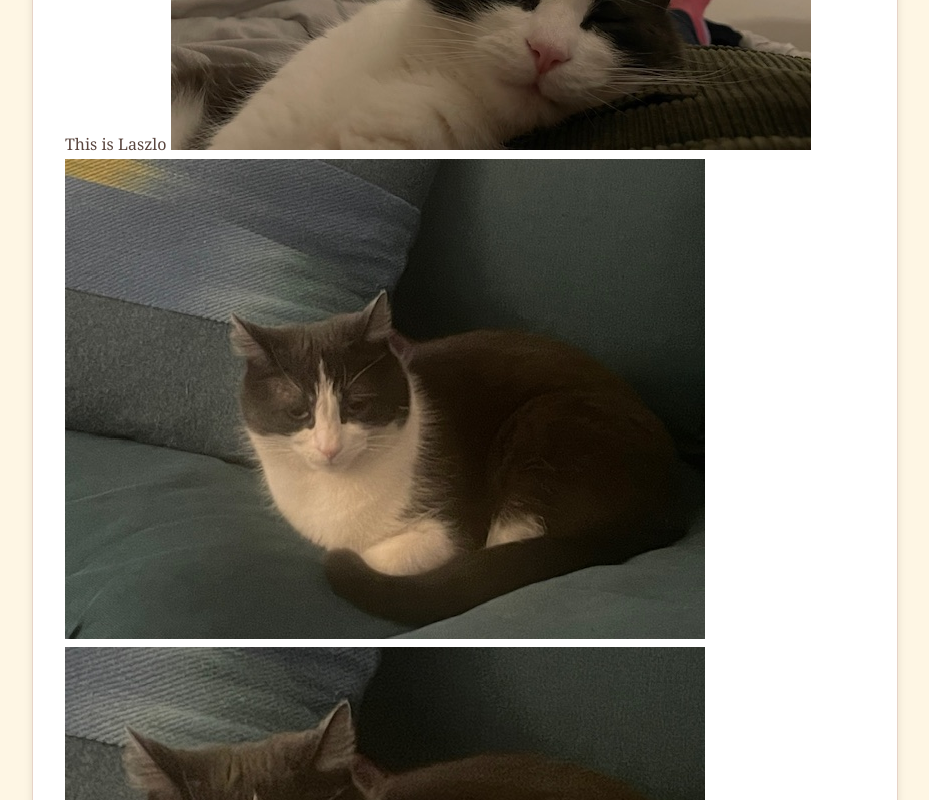
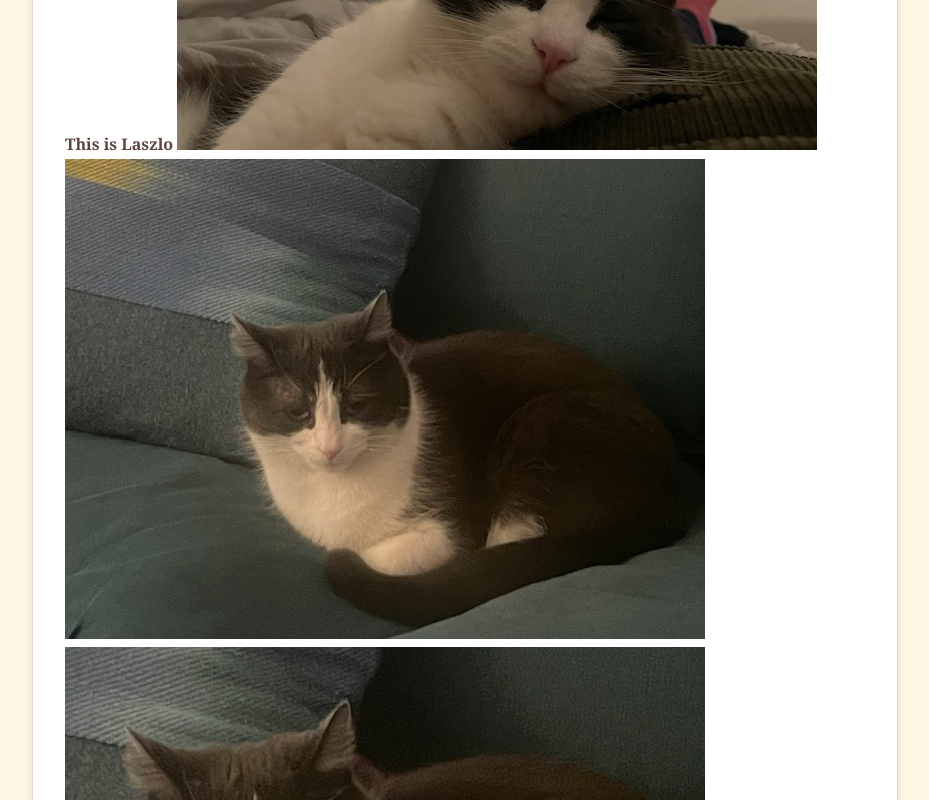
Before and after one commit to catlikesice/CatCare, a plain HTML site: page index.html in a window 1280 px wide. Shown: the part 880-1680 px from the top of the page, without its empty margins (175-1104 px from the left). Drawn offline with Linux system fonts and the light colour scheme.

Commit message:
Update index.html

```diff
--- a/index.html
+++ b/index.html
@@ -57,13 +57,13 @@
         </section>
         <section>
             <h2>Cat Photos</h2>
-            This is Laszlo
+            <b>This is Laszlo</b>
 
             <img src="IMG_9465.jpg">
             <img src="IMG_9599.jpg">
             <img src="IMG_9600.jpg">
 
-            This is Floof
+            <b>This is Floof</b2>
 
             <img src="IMG_9587.jpg">
             <img src="IMG_9588.jpg">
```
